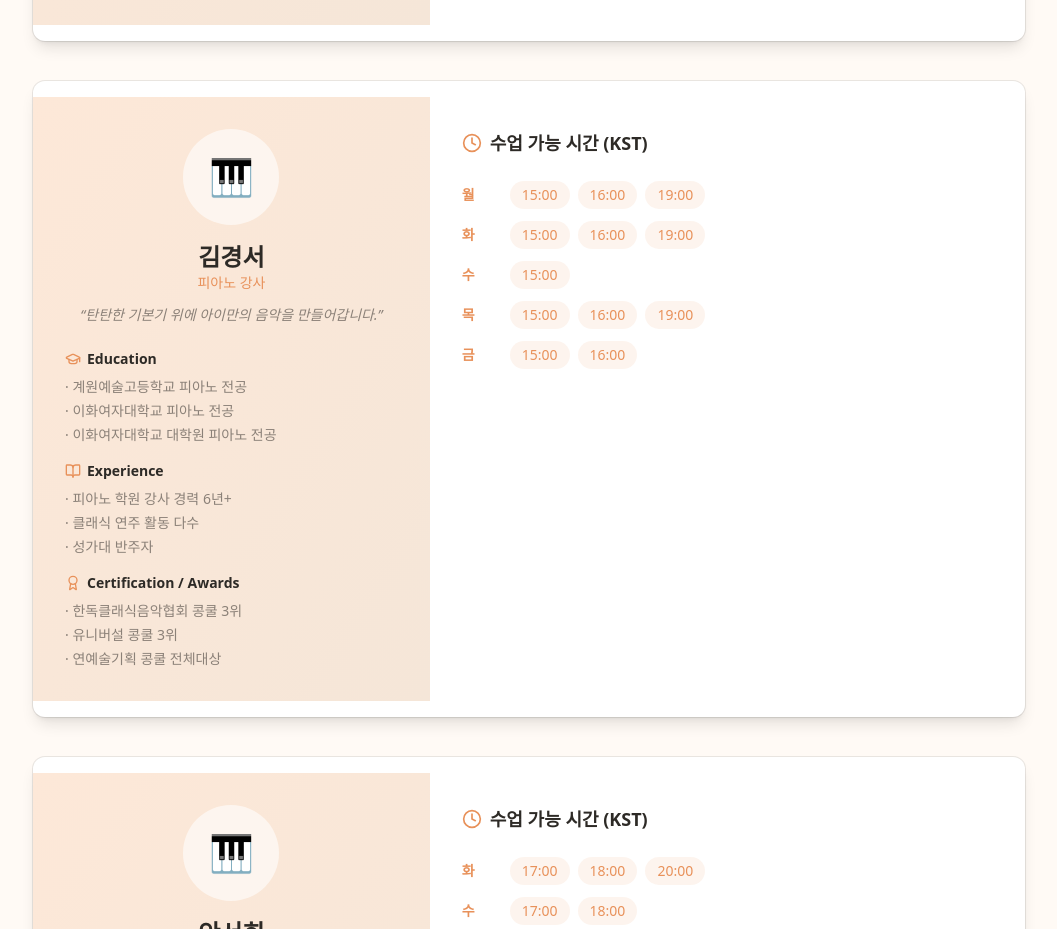
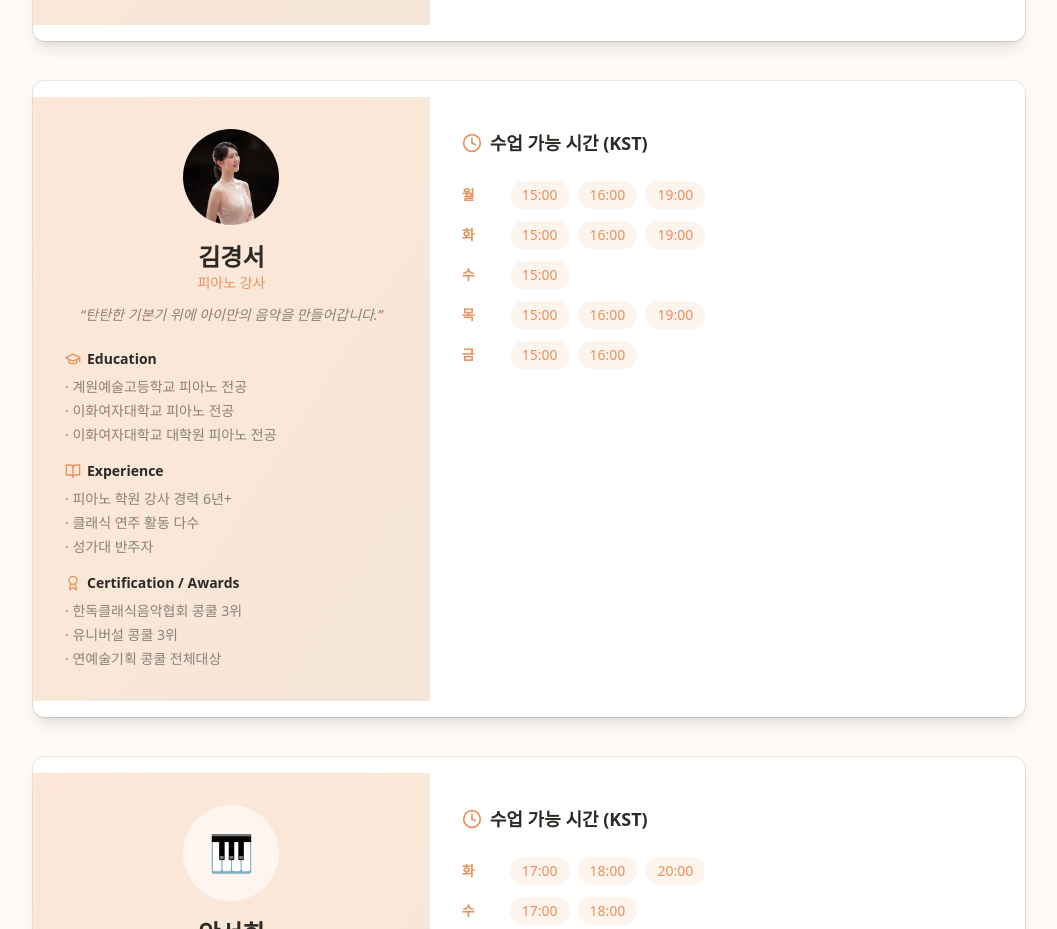
Before and after one commit to kidsmindpiano/kidsmindpiano-web, a Next.js app: page /teachers in a window 1280 px wide. Shown: the part 1060-1989 px from the top of the page, without its empty margins (111-1168 px from the left). Built offline with nearby package versions, Linux system fonts and the light colour scheme.

Commit message:
teachers: 김경서 선생님 프로필 사진 추가

```diff
--- a/src/app/teachers/page.tsx
+++ b/src/app/teachers/page.tsx
@@ -26,7 +26,7 @@ const teachers = [
     ],
   },
   {
-    image: "",
+    image: "/teachers/kyungseo.jpg",
     name: "김경서",
     role: "피아노 강사",
     quote: "탄탄한 기본기 위에 아이만의 음악을 만들어갑니다.",
```
Also changed, not shown: public/teachers/kyungseo.jpg (added).
